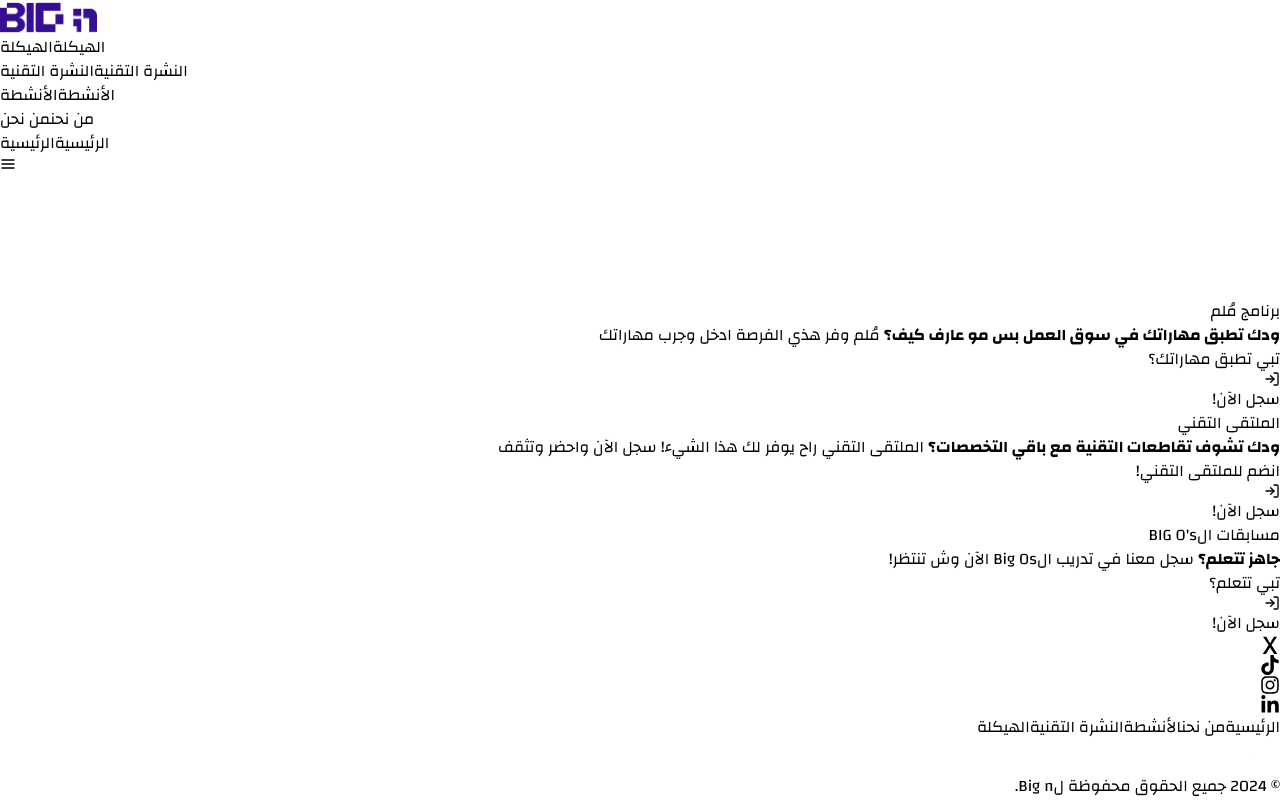
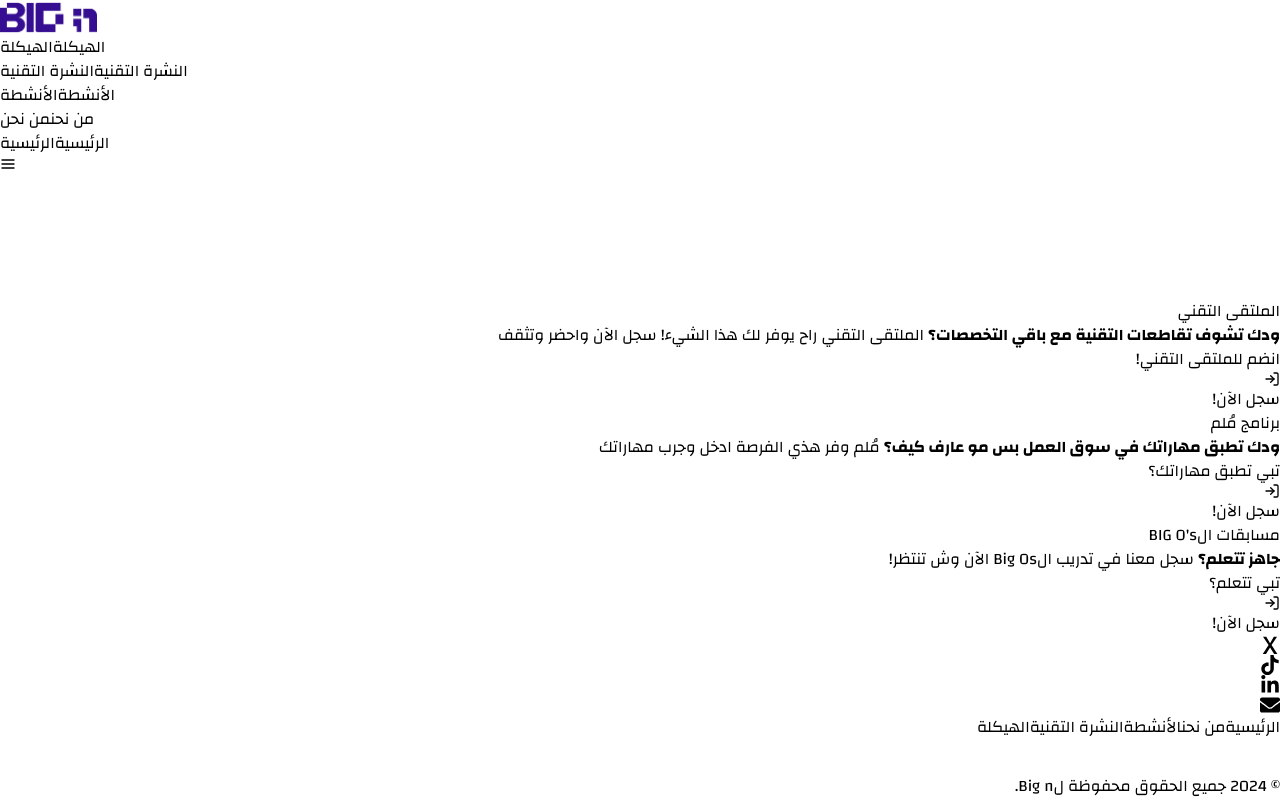
Before and after one commit to KhaledAlshathri/BIGnWebsite, a React (Vite) app in the folder BIGn-frontend/BIGn/: page /Activities in a window 1280 px wide. Built offline with nearby package versions, Linux system fonts and the light colour scheme.

Commit message:
styling modifying on different components

```diff
--- a/BIGn-frontend/BIGn/src/components/AboutUs.jsx
+++ b/BIGn-frontend/BIGn/src/components/AboutUs.jsx
@@ -1,7 +1,7 @@
 import React from "react";
 import { motion } from "framer-motion";
 import { twMerge } from "tailwind-merge";
-import { FaLinkedinIn, FaInstagram } from "react-icons/fa";
+import { FaLinkedinIn, FaEnvelope } from "react-icons/fa";
 import { SiTiktok } from "react-icons/si";
 
 const AboutUs = () => {
@@ -46,7 +46,7 @@ const Block = ({ className, ...rest }) => {
         damping: 50,
       }}
       className={twMerge(
-        "col-span-4 rounded-lg border border-zinc-700 bg-zinc-800 p-6",
+        "col-span-4 rounded-lg border border-zinc-700 bg-[#360E91] p-6",
         className
       )}
       {...rest}
@@ -131,7 +131,7 @@ const SocialsBlock = () => (
         href="#"
         className="grid h-full place-content-center text-3xl text-white"
       >
-        <FaInstagram />
+        <FaEnvelope />
       </a>
     </Block>
   </>
--- a/BIGn-frontend/BIGn/src/components/ActivityContent.jsx
+++ b/BIGn-frontend/BIGn/src/components/ActivityContent.jsx
@@ -9,6 +9,28 @@ const ActivityContent = () => {
   const cards = [
     {
       id: 1,
+      tag: "الملتقى التقني",
+      text: (
+        <>
+          <strong>ودك تشوف تقاطعات التقنية مع باقي التخصصات؟</strong> الملتقى التقني
+          راح يوفر لك هذا الشيء! سجل الآن واحضر وتثقف
+        </>
+      ),
+      examples: [
+        "انضم للملتقى التقني!",
+        "تعرف على التقنية أكثر!",
+        "وسع مداركك التقنية!",
+        "شاركنا المعرفة!",
+      ],
+      image: "/images/tech-meeting-logo.png",
+      logoBackground: "/images/Tech-meeting.png",
+      backgroundImage: "/images/dummy2.jpg",
+      buttonText: "سجل الآن!",
+      buttonColor: "cyan-400",
+      message: "خلك قريب وتابعنا على مواقع التواصل الاجتماعي لتعرف عن أكثر الملتقى التقني!",
+    },
+    {
+      id: 2,
       tag: "برنامج مُلم",
       text: (
         <>
@@ -28,28 +50,6 @@ const ActivityContent = () => {
       buttonText: "سجل الآن!",
       buttonColor: "orange-700",
       message: "خلك قريب وتابعنا على مواقع التواصل الاجتماعي لتعرف أكثر عن برنامج مُلم!",
-    },
-    {
-      id: 2,
-      tag: "الملتقى التقني",
-      text: (
-        <>
-          <strong>ودك تشوف تقاطعات التقنية مع باقي التخصصات؟</strong> الملتقى التقني
-          راح يوفر لك هذا الشيء! سجل الآن واحضر وتثقف
-        </>
-      ),
-      examples: [
-        "انضم للملتقى التقني!",
-        "تعرف على التقنية أكثر!",
-        "وسع مداركك التقنية!",
-        "شاركنا المعرفة!",
-      ],
-      image: "/images/tech-meeting-logo.png",
-      logoBackground: "/images/Tech-meeting.png",
-      backgroundImage: "/images/dummy2.jpg",
-      buttonText: "سجل الآن!",
-      buttonColor: "cyan-400",
-      message: "خلك قريب وتابعنا على مواقع التواصل الاجتماعي لتعرف عن أكثر الملتقى التقني!",
     },
     {
       id: 3,
@@ -82,7 +82,7 @@ const ActivityContent = () => {
           className="mx-auto grid max-w-4xl grid-flow-dense grid-cols-12 gap-4 my-20 py-10"
         >
           {/* Title Block */}
-          <Block className="col-span-12 p-5 flex items-center justify-center bg-zinc-800">
+          <Block className="col-span-12 p-5 flex items-center justify-center bg-[#360E91]">
             <h2 className="text-2xl sm:text-3xl font-bold text-center">
               {card.tag}
             </h2>
@@ -111,7 +111,7 @@ const ActivityContent = () => {
           </Block>
 
           {/* Text with Typing Animation Block */}
-          <Block className="col-span-12 bg-zinc-800 h-[250px] relative">
+          <Block className="col-span-12 bg-[#360E91] h-[250px] relative">
             <p className="text-base sm:text-lg leading-relaxed mb-4">
               {card.text}
             </p>
@@ -213,9 +213,9 @@ const Typewrite = ({ examples }) => {
 
 const RoundedSlideButton = ({ buttonText, buttonColor, onClick }) => {
   const colorClassMap = {
-    "orange-700": "text-orange-700 border-orange-700 before:bg-orange-700",
-    "cyan-400": "text-cyan-400 border-cyan-400 before:bg-cyan-400",
-    "violet-600": "text-violet-600 border-violet-600 before:bg-violet-600",
+    "orange-700": "text-white border-white before:bg-white",
+    "cyan-400": "text-white border-white before:bg-white",
+    "violet-600": "text-white border-white before:bg-white",
   };
 
   const colorClasses = colorClassMap[buttonColor] || "";
--- a/BIGn-frontend/BIGn/src/components/CVContentCards.jsx
+++ b/BIGn-frontend/BIGn/src/components/CVContentCards.jsx
@@ -21,7 +21,7 @@ const cardContents = [
   },
   {
     id: 2,
-    imageUrl: "/images/CV2.png",
+    imageUrl: "/images/CV1.png",
   },
 ];
 
--- a/BIGn-frontend/BIGn/src/components/FlipNavWrapper.jsx
+++ b/BIGn-frontend/BIGn/src/components/FlipNavWrapper.jsx
@@ -92,11 +92,11 @@ const NavMenu = ({ isOpen }) => {
       animate={isOpen ? 'open' : 'closed'}
       className="absolute left-0 right-0 top-full origin-top flex flex-col gap-4 bg-white p-4 shadow-lg"
     >
+      <MenuLink text="الرئيسية" href="/" />
+      <MenuLink text="من نحن" href="/about" />
+      <MenuLink text="الأنشطة" href="/activities" />
+      <MenuLink text="النشرة التقنية" href="/content" />
       <MenuLink text="الهيكلة" href="/members" />
-      <MenuLink text="النشرة التقنية" href="/content" />
-      <MenuLink text="الأنشطة" href="/activities" />
-      <MenuLink text="من نحن" href="/about" />
-      <MenuLink text="الرئيسية" href="/" />
     </motion.div>
   )
 }
--- a/BIGn-frontend/BIGn/src/components/Footer.jsx
+++ b/BIGn-frontend/BIGn/src/components/Footer.jsx
@@ -1,5 +1,5 @@
 import React from "react";
-import { FaLinkedinIn, FaInstagram } from "react-icons/fa";
+import { FaLinkedinIn, FaEnvelope } from "react-icons/fa";
 import { SiTiktok } from "react-icons/si";
 
 const Footer = () => {
@@ -14,11 +14,11 @@ const Footer = () => {
           <a href="#" aria-label="تيك توك" className="hover:text-gray-400">
             <SiTiktok size={20} />
           </a>
-          <a href="#" aria-label="إنستغرام" className="hover:text-gray-400">
-            <FaInstagram size={20} />
-          </a>
           <a href="#" aria-label="لينكدإن" className="hover:text-gray-400">
             <FaLinkedinIn size={20} />
+          </a>
+          <a href="#" aria-label="إنستغرام" className="hover:text-gray-400">
+            <FaEnvelope size={20} />
           </a>
         </div>
 
--- a/BIGn-frontend/BIGn/src/components/MembersCards.jsx
+++ b/BIGn-frontend/BIGn/src/components/MembersCards.jsx
@@ -36,15 +36,15 @@ const Post = ({ imgUrl, title, description, size, linkedinUrl }) => {
 
   switch (size) {
     case "large":
-      cardWidth = 250;
-      cardHeight = 250;
+      cardWidth = 215;
+      cardHeight = 215;
       fontSizeTitle = "text-3xl";
       fontSizeDescription = "text-base";
       break;
     case "medium":
-      cardWidth = 175;
-      cardHeight = 175;
-      fontSizeTitle = "text-2xl";
+      cardWidth = 160;
+      cardHeight = 160;
+      fontSizeTitle = "text-xl";
       fontSizeDescription = "text-sm";
       break;
     case "small":
@@ -92,10 +92,10 @@ export default MembersCards;
 const largeCards = [
   { id: 1, imgUrl: "/images/girl-icon.png", title: "لمى الشديّد", description: "رئيسة المبادرة", linkedinUrl: "https://www.linkedin.com/in/lama-shd/" },
   { id: 2, imgUrl: "/images/girl-icon.png", title: "لمى الغيلان", description: "نائبة رئيسة المبادرة", linkedinUrl: "https://www.linkedin.com/in/lama-gh/" },
+  { id: 3, imgUrl: "/images/boy-icon.png", title: "عبدالله الزهراني", description: "عضو فريق المبادرة", linkedinUrl: "https://www.linkedin.com/in/abdullah-zahrani/" },
 ];
 
 const mediumCards = [
-  { id: 3, imgUrl: "/images/boy-icon.png", title: "عبدالله الزهراني", description: "عضو فريق المبادرة", linkedinUrl: "https://www.linkedin.com/in/abdullah-zahrani/" },
   { id: 4, imgUrl: "/images/girl-icon.png", title: "ريم الناصر", description: "مسؤول التسويق", linkedinUrl: "https://www.linkedin.com/in/reem-naser/" },
   { id: 5, imgUrl: "/images/boy-icon.png", title: "بدر القحطاني", description: "مساعد تقني", linkedinUrl: "https://www.linkedin.com/in/bader-q/" },
   { id: 6, imgUrl: "/images/girl-icon.png", title: "نورة الشهري", description: "مدير المشاريع", linkedinUrl: "https://www.linkedin.com/in/nora-shahri/" },
```
